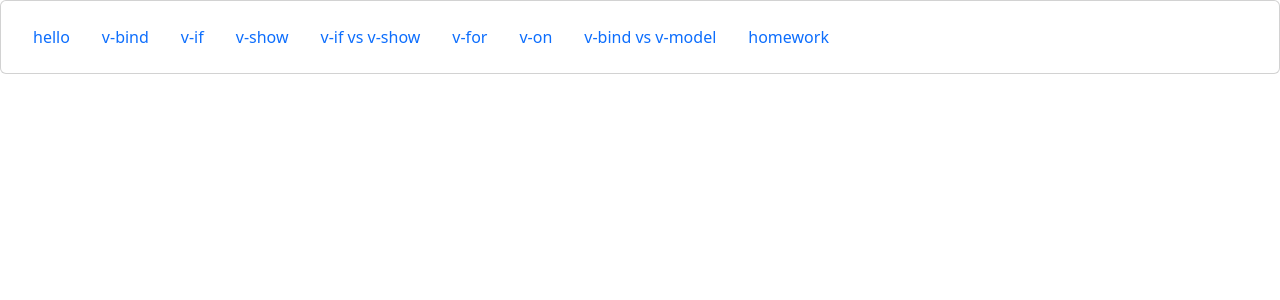
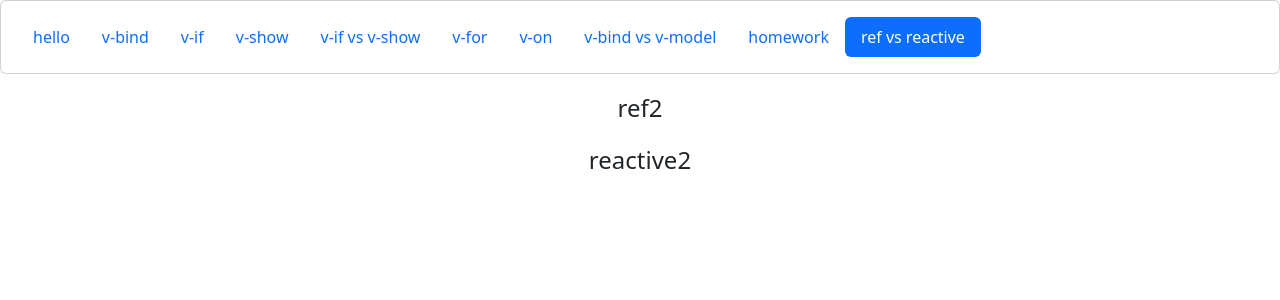
Before and after one commit to yanhsu/vue_tutorial, a Vue app: page /refreactive in a window 1280 px wide. Shown: the top 300 px of the page. Built offline with nearby package versions, Linux system fonts and the light colour scheme.

Commit message:
add ref vs reactive

```diff
--- a/src/components/HeaderView.vue
+++ b/src/components/HeaderView.vue
@@ -27,6 +27,7 @@ function chgpage(routerName) {
         <b-nav-item :active="activePath === '/on'" @click="chgpage('on')">v-on</b-nav-item>
         <b-nav-item :active="activePath === '/bindmodel'" @click="chgpage('bindmodel')">v-bind vs v-model</b-nav-item>
         <b-nav-item :active="activePath === '/homework'" @click="chgpage('homework')">homework</b-nav-item>
+        <b-nav-item :active="activePath === '/refreactive'" @click="chgpage('refreactive')">ref vs reactive</b-nav-item>
     </b-nav>
     </b-card>
 </template>
--- /dev/null
+++ b/src/components/RefvsReactive.vue
@@ -0,0 +1,32 @@
+<script setup>
+import { ref, reactive, onMounted , watch} from 'vue'
+let ref1 = ref({name: 'ref1'});
+let reactive1 = reactive({name: 'reactive1'});
+
+onMounted(()=>{
+    setTimeout(()=>{
+        ref1.value.name = 'ref2'
+        reactive1.name = 'reactive2'
+    }, 3000)
+});
+
+watch(ref1, (nv, pv) => {
+    console.log('ref new value:', nv);
+})
+
+watch(reactive1, (nv, pv) => {
+    console.log('reactive new value:', nv);
+})
+
+</script>
+
+<template>
+    <div class="mt-3" style="text-align:center;font-size: x-large;">
+        <span>{{ ref1.name }}</span>
+    </div>
+
+    <!-- 由於v-bind 很常使用故提供簡便語法 -->
+    <div class="mt-3" style="text-align:center;font-size: x-large;">
+        <span>{{ reactive1.name }}</span>
+    </div>
+</template>
--- a/src/router/index.js
+++ b/src/router/index.js
@@ -8,6 +8,7 @@ import On from '../components/On.vue'
 import For from '../components/For.vue'
 import BindModel from '../components/BindVsModel.vue'
 import Homework from '../components/Homework.vue'
+import RefvsReactive from '../components/RefvsReactive.vue'
 
 const router = createRouter({
   history: createWebHistory(import.meta.env.BASE_URL),
@@ -61,6 +62,11 @@ const router = createRouter({
       path: '/homework',
       name: 'homework',
       component: Homework
+    },
+    {
+      path: '/refreactive',
+      name: 'refreactive',
+      component: RefvsReactive
     }
   ]
 })
```
